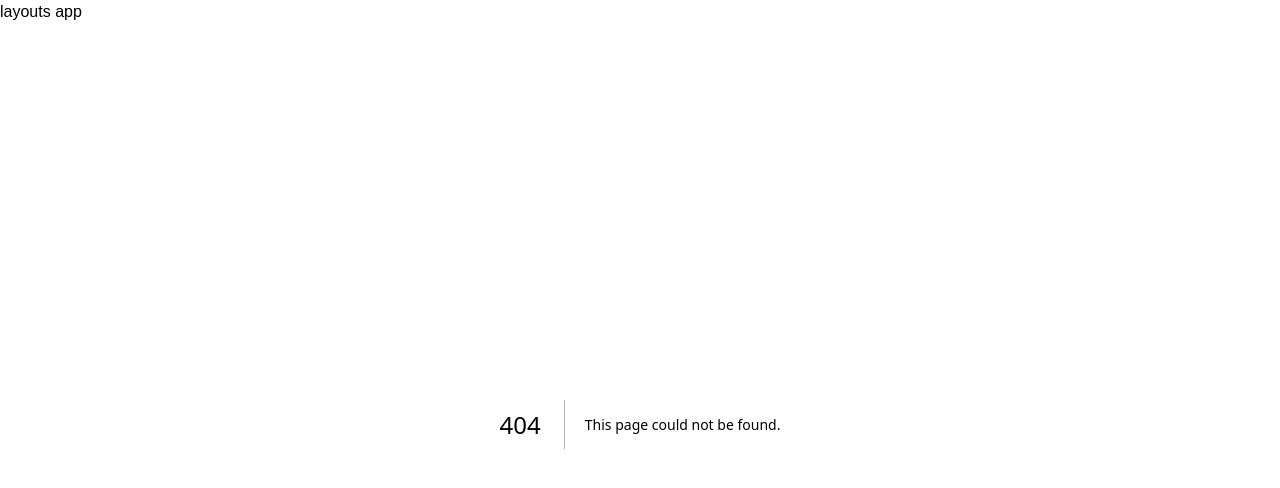
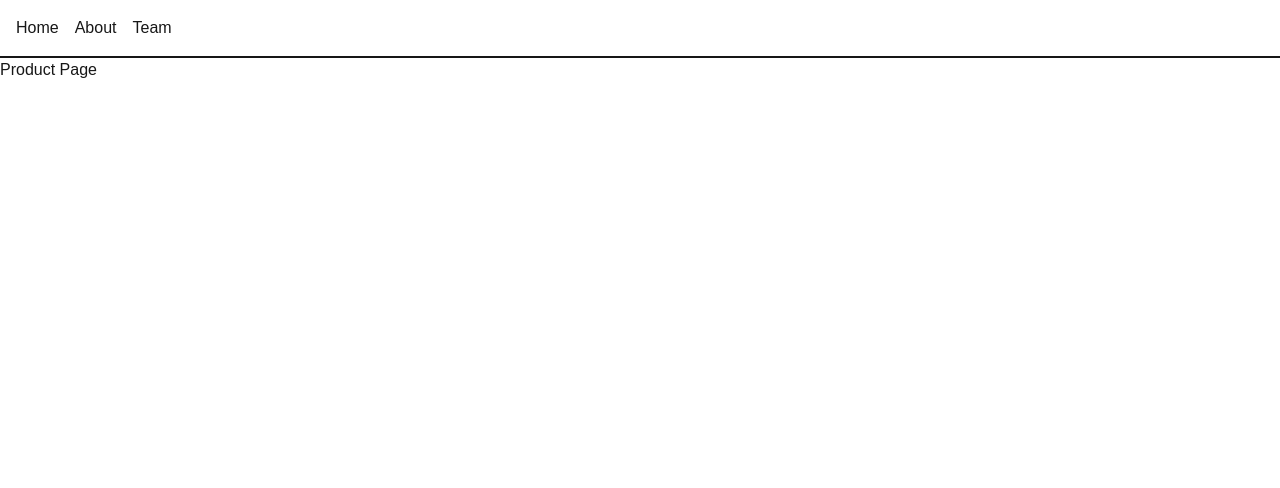
Before and after one commit to robin238/nextjs-esensial, a Next.js app: page /products in a window 1280 px wide. Before the commit this address had no page. Shown: the top 488 px of the page. Built offline with nearby package versions, Linux system fonts and the light colour scheme.

Commit message:
navigasi link dan url params

```diff
--- a/app/layout.tsx
+++ b/app/layout.tsx
@@ -1,6 +1,7 @@
 import type { Metadata } from "next";
 import { Geist, Geist_Mono } from "next/font/google";
 import "./globals.css";
+import Link from "next/link";
 
 const geistSans = Geist({
   variable: "--font-geist-sans",
@@ -27,7 +28,17 @@ export default function RootLayout({
       <body
         className={`${geistSans.variable} ${geistMono.variable} antialiased`}
       >
-        <header> layouts app</header>
+        <header>
+          <nav className="flex gap-4 border-b-2 p-4">
+            {/* <a href="/">Home</a>
+            <a href="/about/team">About Team</a>
+            <a href="/admin/product">Admin Product</a> */}
+
+            <Link href={"/"}>Home</Link>
+            <Link href={"/about"}>About</Link>
+            <Link href={"/about/team"}>Team</Link>
+          </nav>
+        </header>
         {children}
       </body>
     </html>
--- /dev/null
+++ b/app/products/[id]/page.tsx
@@ -0,0 +1,14 @@
+interface ProductPageProps {
+  params: Promise<{
+    id: string;
+  }>;
+}
+const ProductPage = async ({ params }: ProductPageProps) => {
+  // const id = params.id;
+  // const { id } = params;
+  const resultParam = await params;
+  console.log(resultParam);
+  return <div>Product detail Page</div>;
+};
+
+export default ProductPage;
--- /dev/null
+++ b/app/products/page.tsx
@@ -0,0 +1,5 @@
+const ProductPage = () => {
+  return <div>Product Page</div>;
+};
+
+export default ProductPage;
```
